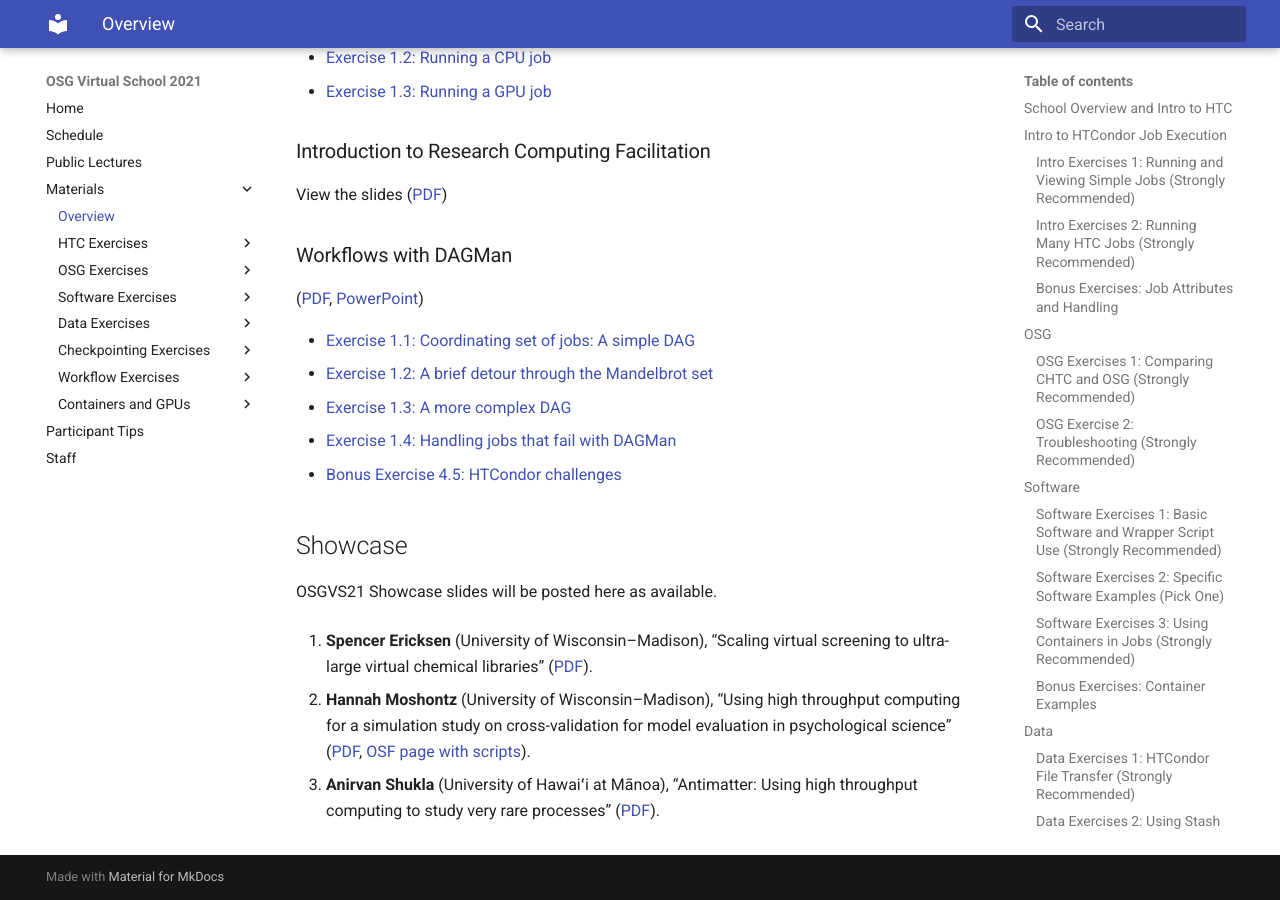
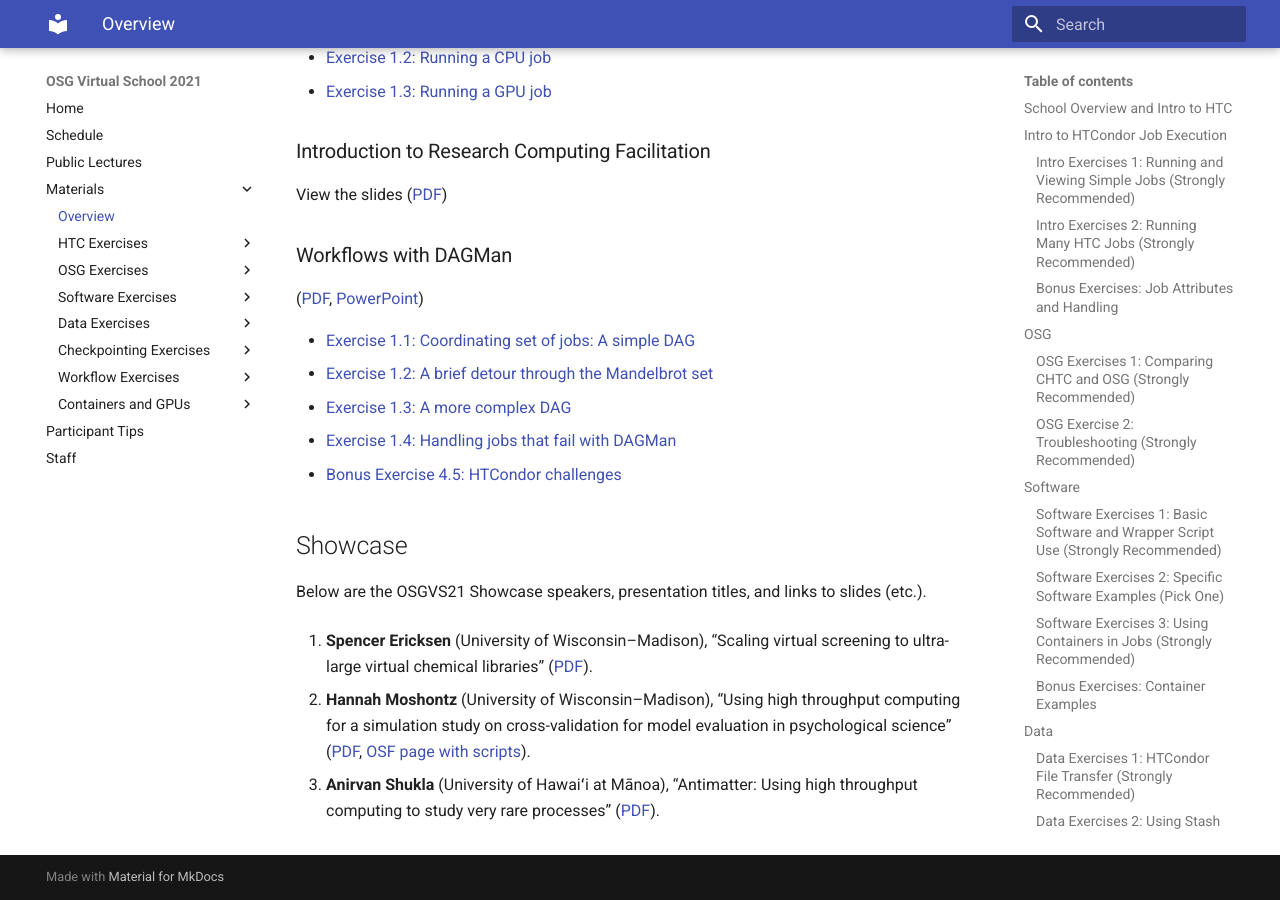
Before and after one commit to osg-htc/virtual-school-2021, an MkDocs documentation site: the page built from docs/materials/index.md, in a window 1280 px wide and 900 px high, scrolled down 3528 px. Built offline with MkDocs 1.6.1 and Material for MkDocs 9.7.7, drawn with Linux system fonts in a browser that asks for light colours.

Commit message:
Tweaked Showcase intro

```diff
--- a/docs/materials/index.md
+++ b/docs/materials/index.md
@@ -163,7 +163,7 @@ View the slides
 
 ## Showcase
 
-OSGVS21 Showcase slides will be posted here as available.
+Below are the OSGVS21 Showcase speakers, presentation titles, and links to slides (etc.).
 
 1.  **Spencer Ericksen**
     (University of Wisconsin–Madison),
```
